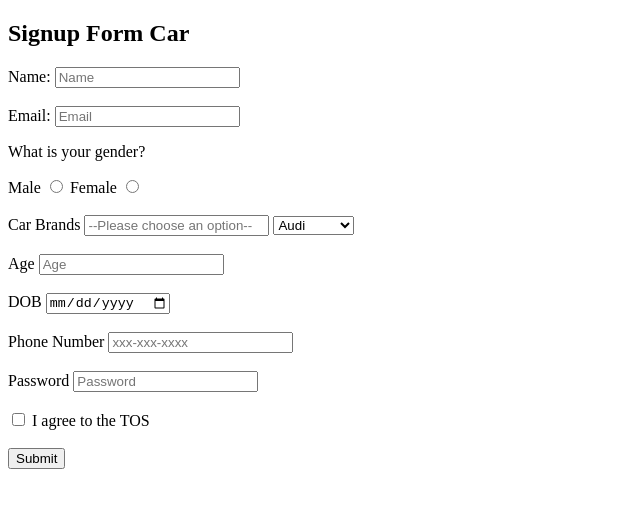
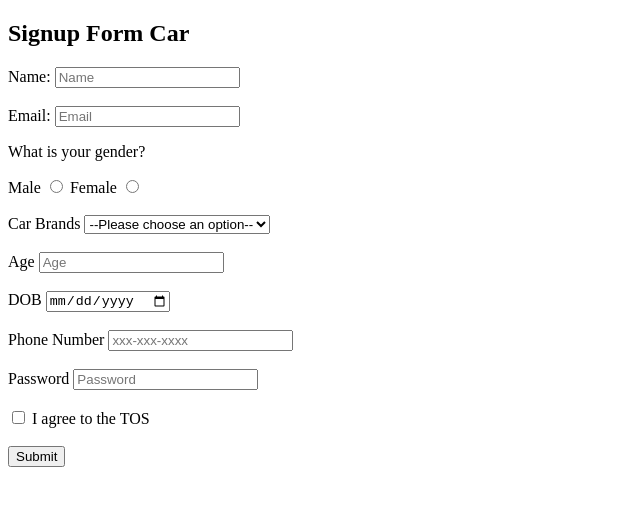
Before and after one commit to acciojob/signup-form-car-Tarun-Bavra, a website: page main.html in a window 1280 px wide. Shown: the whole page, without its empty margins (0-640 px from the left). Drawn offline with Linux system fonts and the light colour scheme.

Commit message:
created a submission

```diff
--- a/main.html
+++ b/main.html
@@ -19,18 +19,18 @@
              <!-- Gender -->
 	   <p>What is your gender?</p>
        <label for="male" >Male</label>
-	   <input type="Radio" id="male"  name="gender1" value="Male" required>
+	   <input type="Radio" id="male"  name="gender" value="Male" required>
 	   <label for="female" >Female</label>
-	   <input type="Radio" id="female" name="gender2" value="Female" required ><br><br>
+	   <input type="Radio" id="female" name="gender" value="Female" required ><br><br>
 
            <!-- 	  car brands -->
 	  <label for="cars" >Car Brands</label>
-	  <input type="Select" id="cars" placeholder="--Please choose an option--" required>
-	  <select id="cars" name="cars">
-      <option value="volvo">Audi</option>
-      <option value="volvo">BMW</option>
-      <option value="volvo">Mercedes</option>
-	  </select><br><br>
+	  <select type="select" id="cars" name="cars" placeholder="--Please choose an option--" required>
+            <option value="" disabled selected  >--Please choose an option--</option>
+			<option value="audi">Audi</option>
+			<option value="bmw">BMW</option>
+			<option value="mercedes">Mercedes</option>
+	  </select> <br><br>
 
        <label for="age" >Age</label>
 	  <input type="Number" id="age" placeholder="Age" required><br><br>
```
